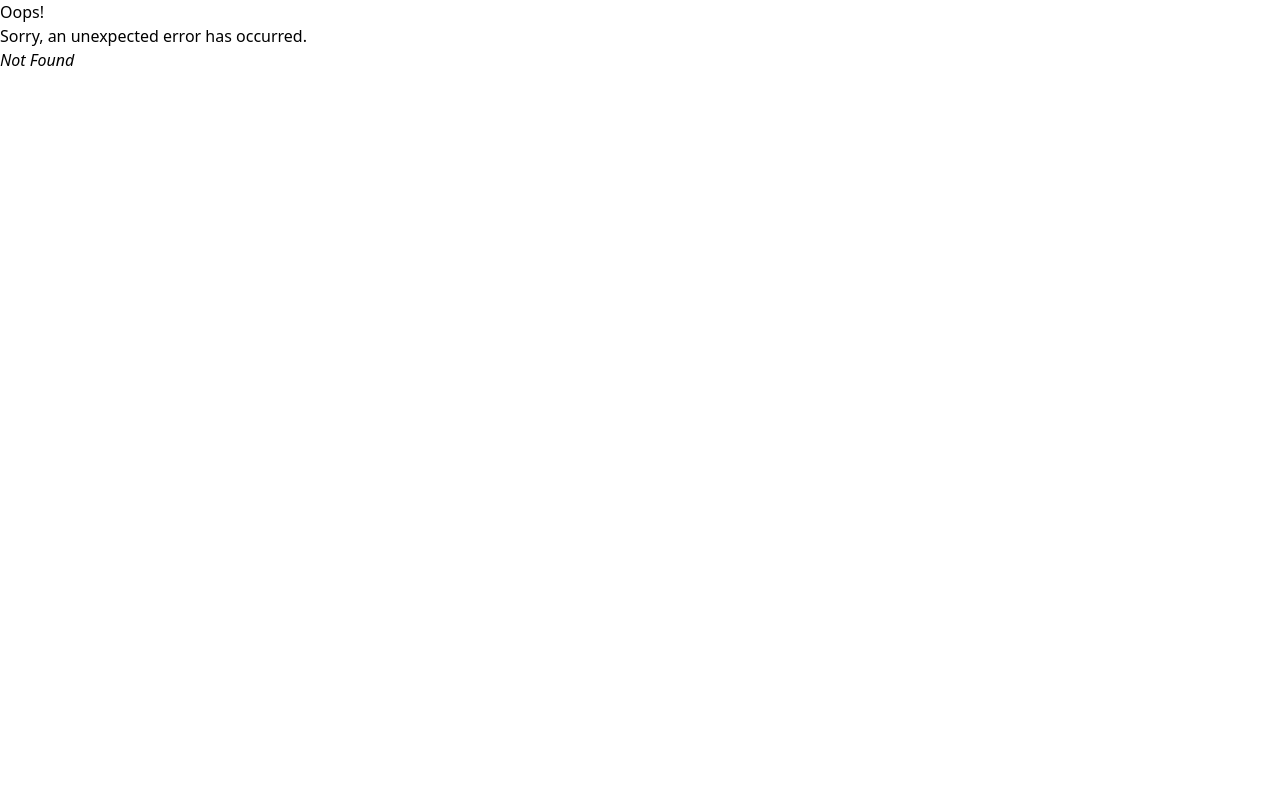
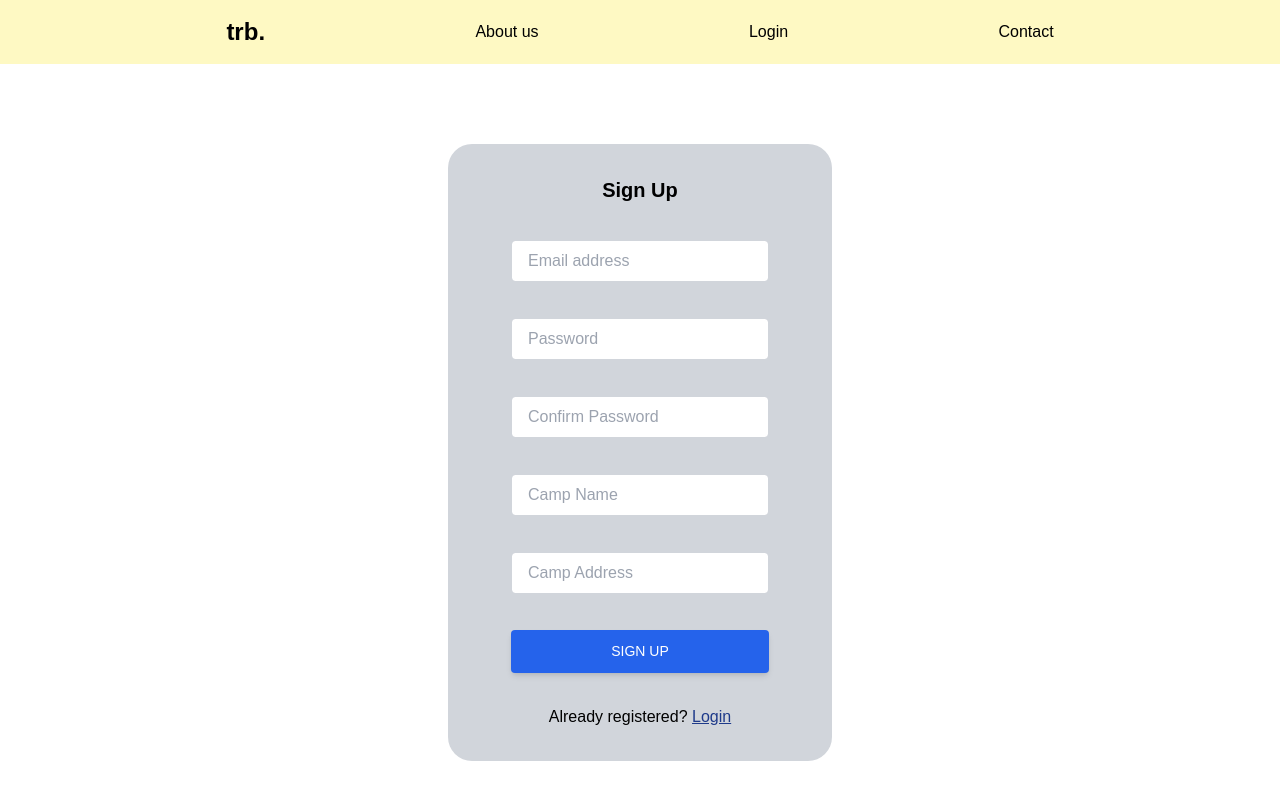
Before and after one commit to WhiteHatSeniors/The-Refugee-Board, a React (Vite) app in the folder frontend/: page /signup in a window 1280 px wide. Before the commit this address had no page. Built offline with nearby package versions, Linux system fonts and the light colour scheme; no server answers.

Commit message:
Sign Up form and logic done

```diff
--- a/frontend/src/main.jsx
+++ b/frontend/src/main.jsx
@@ -15,6 +15,7 @@ import Navbar from './components/Navbar';
 import CreateEntry from './pages/CreateEntry';
 import Root from './Root';
 import RootWrapper from './RootWrapper';
+import Signup from "./pages/Signup"
 // import { AuthContextProvider } from './Hooks/AuthContext';
 
 
@@ -41,6 +42,10 @@ const router = createBrowserRouter([
         element: <Login />,
       },
       {
+        path: "signup",
+        element: <Signup />,
+      },
+      {
         path: "contact",
         element: <Contact />,
       },
--- a/frontend/src/pages/Signup.jsx
+++ b/frontend/src/pages/Signup.jsx
@@ -1,24 +1,64 @@
 import React, { useState, useEffect } from "react";
 // import useLogin from "../Hooks/useLogin";
-import { Link, useNavigate } from "react-router-dom";
+import { Link, useLocation, useNavigate, useOutletContext } from "react-router-dom";
 import { AiFillEye, AiFillEyeInvisible } from "react-icons/ai";
+import { register } from "../utils/auth";
+import { useQuery } from "@tanstack/react-query"
+import { useLogin } from "../Hooks/useLogin";
+import { useQueryClient, useMutation } from "@tanstack/react-query"
+import AxFetch from "../utils/axios";
 
 export default function Login() {
-    const [email, setEmail] = useState("");
-    const [passwordShown, setPasswordShown] = useState(false);
-    const [pw, setPw] = useState("");
-    // const { login, error, isLoading, isSucc } = useLogin();
-    const navigate = useNavigate();
+    // const [email, setEmail] = useState("");
+    // const [pw, setPw] = useState("");
+    const [registerData, setRegisterData] = useState({})
+    const queryClient = useQueryClient()
+    const navigate = useNavigate()
+    const [info, setInfo, user, setUser, campRefs, setCampRefs] = useOutletContext()
+    const location = useLocation();
+
+    useEffect(() => {
+        console.log(user)
+        if (location.pathname == '/signup') {
+            console.log('YOOOOOOOOOOOOO')
+            console.log(user, JSON.parse(localStorage.getItem("id")))
+            if (user?.CampId) navigate('/admin')
+        }
+    }, [user])
+
+    const signUpFunc = async (signUpData) => {
+        // const data = await AxFetch.get('/api/getId');
+        // const { id } = data.data
+        // console.log(data, id, "fdfdghffhdhfdhghdfg")
+        // //Checking if user is authorized
+        // if (id) return;
+        return AxFetch.post(`/api/register`, signUpData)
+    }
+
+    const { mutate: signUpMutation, data: signUpData, isLoading } = useMutation(
+        signUpFunc,
+        {
+            onSuccess: (data) => {
+                console.log(data)
+                if (data.status <= 299) {
+                    console.log(data.data)
+                    // localStorage.setItem("id", JSON.stringify(data.data.CampID))
+                }
+            },
+            onError: (error) => {
+                console.log(error)
+            }
+        }
+
+    );
 
     const handleSubmit = async (e) => {
         e.preventDefault();
-        // await login(email, pw);
-        if (isSucc) {
-            setTimeout(() => {
-                navigate("/attendance");
-            }, 1500);
-        }
-        // console.log(error);
+        await signUpMutation(registerData)
+        // navigate('/login')
+        // setTimeout(() => {
+        //     navigate("/attendance");
+        // }, 1500);
     };
 
     const togglePassword = () => {
@@ -30,57 +70,65 @@ export default function Login() {
             onSubmit={handleSubmit}
             className="auth-form rounded-3xl flex-col justify-center items-center text-center mr-auto ml-auto mt-20 px-5 py-8 min-w-[10%] max-w-[30%] bg-gray-300"
         >
-            <h3 className="font-bold text-xl mb-7 text-center">Sign In</h3>
+            <h3 className="font-bold text-xl mb-7 text-center">Sign Up</h3>
             {/* <label htmlFor="em">Email</label> */}
             <input
                 type="email"
                 id="em"
-                onChange={(e) => setEmail(e.target.value)}
-                value={email}
+                onChange={(e) => setRegisterData(prev => ({ ...prev, CampEmail: e.target.value }))}
+                value={registerData ? registerData.CampEmail : ""}
                 className="form-control block w-[75%] mx-auto px-4 py-2 text-base font-normal text-gray-700 bg-white bg-clip-padding border border-solid border-gray-300 rounded transition ease-in-out m-0 focus:text-gray-700 focus:bg-white focus:border-blue-600 focus:outline-none my-9"
                 placeholder="Email address"
             />
             {/* <label htmlFor="pw">Password</label> */}
             <input
-                type={passwordShown ? "text" : "password"}
+                type="password"
                 id="pw"
-                onChange={(e) => setPw(e.target.value)}
-                value={pw}
+                onChange={(e) => setRegisterData(prev => ({ ...prev, password: e.target.value }))}
+                value={registerData ? registerData.password : ""}
                 className="form-control block w-[75%] mx-auto px-4 py-2 text-base font-normal text-gray-700 bg-white bg-clip-padding border border-solid border-gray-300 rounded transition ease-in-out m-0 focus:text-gray-700 focus:bg-white focus:border-blue-600 focus:outline-none my-9"
                 placeholder="Password"
             />{" "}
-            {passwordShown ? (
-                <div className="text-center flex justify-center items-center align-middle m-0 p-0 mt-1 mb-4">
-                    <span className="px-3">Hide</span>
-                    <AiFillEyeInvisible
-                        className=""
-                        onClick={togglePassword}
-                    />
-                </div>
-            ) : (
-                <div className="text-center flex justify-center items-center align-middle m-0 p-0 mt-1 mb-4">
-                    <span className="px-3">Show</span>
-                    <AiFillEye
-                        className=""
-                        onClick={togglePassword}
-                    />
-                </div>
-            )}
+            <input
+                type="password"
+                id="cpw"
+                onChange={(e) => setRegisterData(prev => ({ ...prev, ConfirmPassword: e.target.value }))}
+                value={registerData ? registerData.ConfirmPassword : ""}
+                className="form-control block w-[75%] mx-auto px-4 py-2 text-base font-normal text-gray-700 bg-white bg-clip-padding border border-solid border-gray-300 rounded transition ease-in-out m-0 focus:text-gray-700 focus:bg-white focus:border-blue-600 focus:outline-none my-9"
+                placeholder="Confirm Password"
+            />{" "}
+            <input
+                type="text"
+                id="camp-name"
+                onChange={(e) => setRegisterData(prev => ({ ...prev, CampName: e.target.value }))}
+                value={registerData ? registerData.CampName : ""}
+                className="form-control block w-[75%] mx-auto px-4 py-2 text-base font-normal text-gray-700 bg-white bg-clip-padding border border-solid border-gray-300 rounded transition ease-in-out m-0 focus:text-gray-700 focus:bg-white focus:border-blue-600 focus:outline-none my-9"
+                placeholder="Camp Name"
+            />{" "}
+            <input
+                type="text"
+                id="camp-address"
+                onChange={(e) => setRegisterData(prev => ({ ...prev, CampAddress: e.target.value }))}
+                value={registerData ? registerData.CampAddress : ""}
+                className="form-control block w-[75%] mx-auto px-4 py-2 text-base font-normal text-gray-700 bg-white bg-clip-padding border border-solid border-gray-300 rounded transition ease-in-out m-0 focus:text-gray-700 focus:bg-white focus:border-blue-600 focus:outline-none my-9"
+                placeholder="Camp Address"
+            />{" "}
             <button
                 // disabled={isLoading}
-                onClick={(e) => {
-                    setTimeout(() => {
-                        navigate('/admin')
-                    }, 1000)
-                }}
-                className="inline-block px-7 py-3 w-[75%] bg-blue-600 text-white font-medium text-sm leading-snug uppercase rounded shadow-md hover:bg-blue-700 hover:shadow-lg focus:bg-blue-700 focus:shadow-lg focus:outline-none focus:ring-0 active:bg-blue-800 active:shadow-lg transition duration-150 ease-in-out mb-8"
+                // onClick={(e) => {
+                //     setTimeout(() => {
+                //         navigate('/admin')
+                //     }, 1000)
+                // }}
+                className={isLoading ? "inline-block px-7 py-3 w-[75%] bg-slate-500 text-black" : "inline-block px-7 py-3 w-[75%] bg-blue-600 text-white font-medium text-sm leading-snug uppercase rounded shadow-md hover:bg-blue-700 hover:shadow-lg focus:bg-blue-700 focus:shadow-lg focus:outline-none focus:ring-0 active:bg-blue-800 active:shadow-lg transition duration-150 ease-in-out mb-8"}
+                disabled={isLoading ? true : false}
                 type="submit"
             >
-                Sign In
+                Sign Up
             </button>
-            <Link to="/signup" className="block">
-                Not yet registered?{" "}
-                <span className="underline text-blue-900 hover:text-white">Signup</span>
+            <Link to="/login" className="block">
+                Already registered?{" "}
+                <span className="underline text-blue-900 hover:text-white">Login</span>
             </Link>
         </form>
     );
--- a/frontend/src/utils/auth.js
+++ b/frontend/src/utils/auth.js
@@ -15,11 +15,11 @@ async function signIn(email, password) {
 }
 
 
-async function register(email, password, name, address) {
+async function register({email, password, ConfirmPassword, CampName, CampAddress}) {
     try{
         const response = await AxFetch.post(
             "/api/register",
-            { CampEmail:email, password, CampName: name, CampAddress: address },
+            { CampEmail:email, password, CampName, CampAddress, ConfirmPassword },
           );
           return {data:response.data.data,  status:response.status}
 
```
Also changed, not shown: 1 other file (tests, documents, lock files or other folders).
